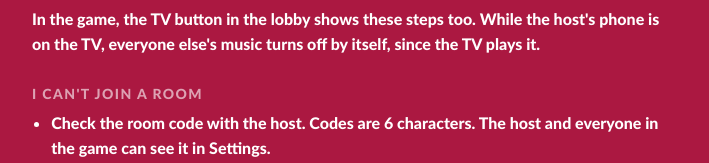
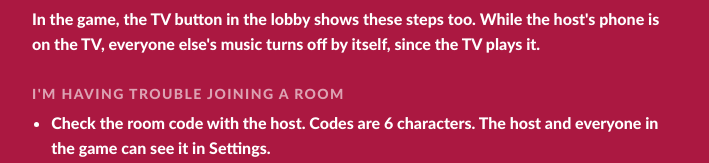
Before and after one commit to majority-rules/legal, a plain HTML site: page support/index.html in a window 1280 px wide. Shown: the part 887-1050 px from the top of the page, without its empty margins (284-993 px from the left). Drawn offline with Linux system fonts and the light colour scheme.

Commit message:
Support: I'm having trouble joining a room
Co-Authored-By: Claude Opus 5.5 <noreply@anthropic.com>

```diff
--- a/support/index.html
+++ b/support/index.html
@@ -33,7 +33,7 @@
 <p>In the game, the TV button in the lobby shows these steps too. While the host's phone is on the TV, everyone else's music turns off by itself, since the TV plays it.</p>
 </section>
 <section>
-<h2>I can't join a room</h2>
+<h2>I'm having trouble joining a room</h2>
 <ul><li>Check the room code with the host. Codes are 6 characters. The host and everyone in the game can see it in Settings.</li><li>The room may have ended, or be full.</li><li>If the app says "Too many tries," wait a few minutes and try again.</li><li>If the app says there's no internet connection, connect to Wi-Fi or turn on cellular data.</li><li>If the app says the servers are busy, try again in a few minutes. Once you're in a room, you stay in.</li></ul>
 </section>
 <section>
```
